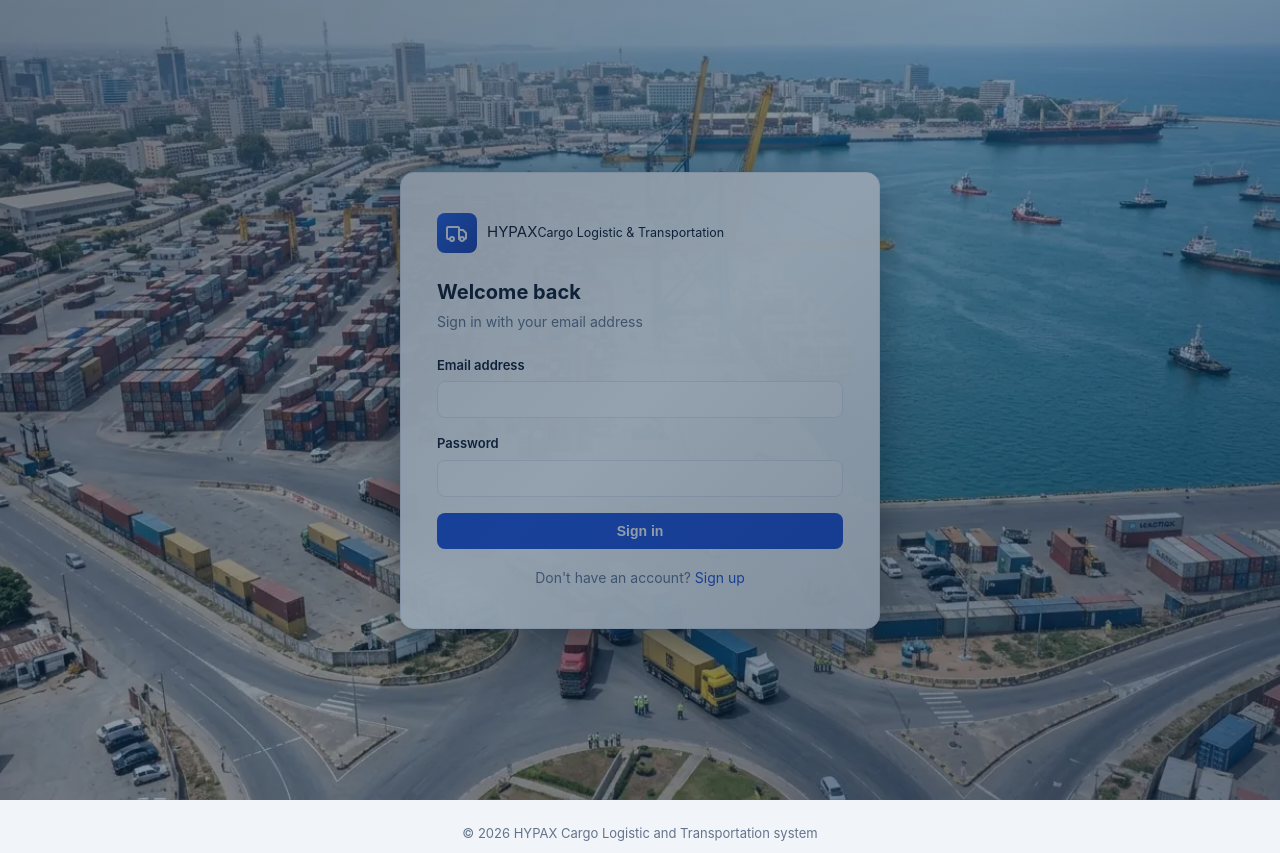
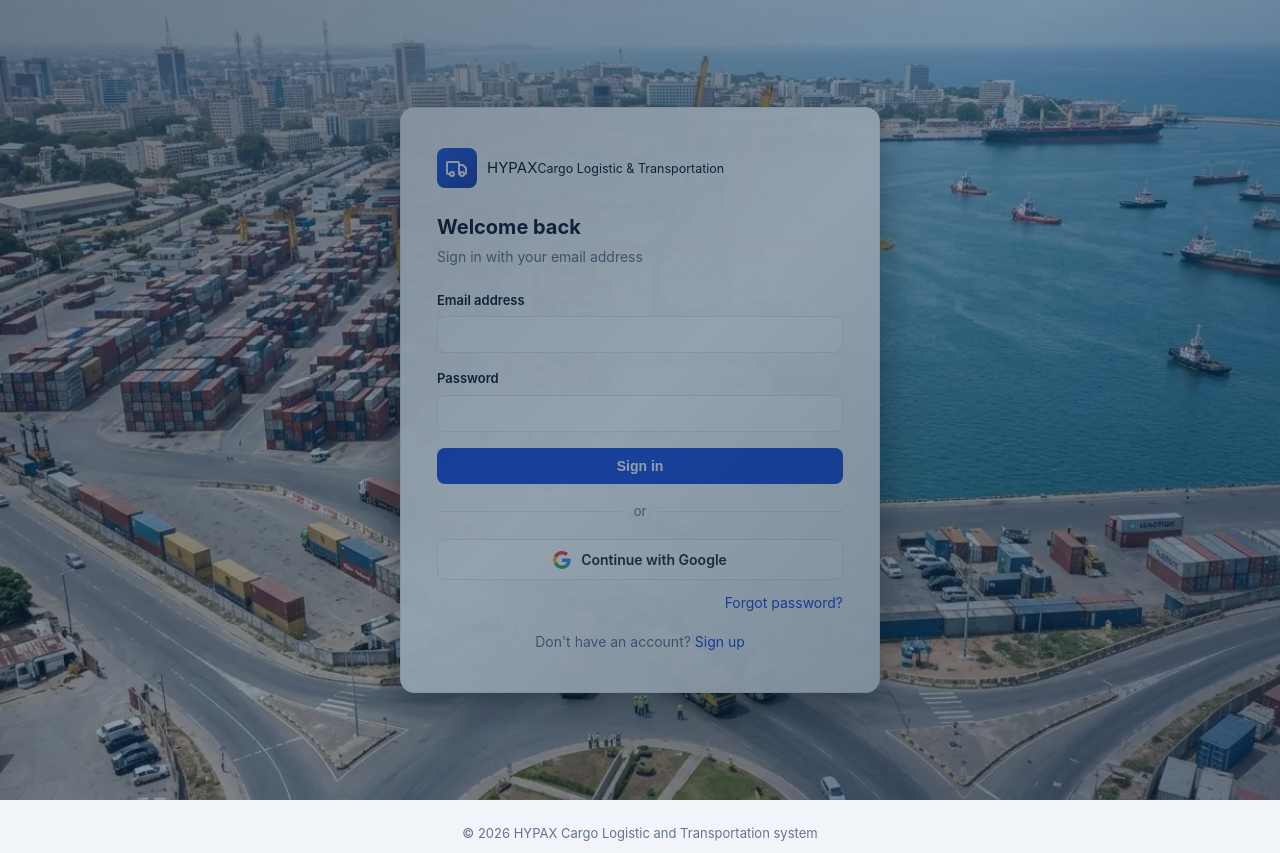
Before and after one commit to namatigi/logistic_platform, a Django app: page /accounts/login/ in a window 1280 px wide. Shown: the top 853 px of the page. Run offline with Django 5.2, Linux system fonts and the light colour scheme; parts of the project's set-up code (start-up, migrations or seed data) failed here and were passed over.

Commit message:
Add Continue with Google and password reset flow

```diff
--- a/static/css/hypax.css
+++ b/static/css/hypax.css
@@ -726,6 +726,46 @@ tr:hover td {
   margin-top: 18px;
 }
 
+.auth-divider {
+  display: flex;
+  align-items: center;
+  gap: 12px;
+  color: var(--muted);
+  font-size: 13px;
+  margin: 18px 0;
+}
+
+.auth-divider::before,
+.auth-divider::after {
+  content: '';
+  flex: 1;
+  height: 1px;
+  background: var(--border);
+}
+
+.btn-google {
+  display: inline-flex;
+  align-items: center;
+  justify-content: center;
+  gap: 10px;
+  background: #fff;
+  color: #1f2937;
+  border: 1px solid var(--border);
+  font-weight: 600;
+}
+
+.btn-google:hover {
+  background: #f8fafc;
+  border-color: #94a3b8;
+}
+
+.auth-inline-links {
+  display: flex;
+  justify-content: flex-end;
+  margin-top: 12px;
+  font-size: 14px;
+}
+
 /* ---------- Auth themed background ---------- */
 .auth-theme {
   position: relative;
--- a/templates/registration/login.html
+++ b/templates/registration/login.html
@@ -20,6 +20,12 @@
     <h1 class="auth-heading">Welcome back</h1>
     <p class="auth-sub">Sign in with your email address</p>
 
+    {% if messages %}
+      {% for message in messages %}
+        <div class="alert {{ message.tags }}">{{ message }}</div>
+      {% endfor %}
+    {% endif %}
+
     <div id="auth-app" data-url="{% url 'users:api_login' %}">
       {% verbatim %}
       <div v-cloak>
@@ -41,6 +47,22 @@
         </form>
       </div>
       {% endverbatim %}
+    </div>
+
+    <div class="auth-divider">or</div>
+
+    <a class="btn btn-google btn-block" href="{% url 'users:google_login' %}">
+      <svg width="18" height="18" viewBox="0 0 48 48" aria-hidden="true">
+        <path fill="#EA4335" d="M24 9.5c3.54 0 6.71 1.22 9.21 3.6l6.85-6.85C35.9 2.38 30.47 0 24 0 14.62 0 6.51 5.38 2.56 13.22l7.98 6.19C12.43 13.72 17.74 9.5 24 9.5z"/>
+        <path fill="#4285F4" d="M46.98 24.55c0-1.57-.15-3.09-.38-4.55H24v9.02h12.94c-.58 2.96-2.26 5.48-4.78 7.18l7.73 6c4.51-4.18 7.09-10.36 7.09-17.65z"/>
+        <path fill="#FBBC05" d="M10.53 28.59c-.48-1.45-.76-2.99-.76-4.59s.27-3.14.76-4.59l-7.98-6.19C.92 16.46 0 20.12 0 24c0 3.88.92 7.54 2.56 10.78l7.97-6.19z"/>
+        <path fill="#34A853" d="M24 48c6.48 0 11.93-2.13 15.89-5.81l-7.73-6c-2.15 1.45-4.92 2.3-8.16 2.3-6.26 0-11.57-4.22-13.47-9.91l-7.98 6.19C6.51 42.62 14.62 48 24 48z"/>
+      </svg>
+      <span>Continue with Google</span>
+    </a>
+
+    <div class="auth-inline-links">
+      <a href="{% url 'users:password_reset' %}">Forgot password?</a>
     </div>
 
     <p class="auth-footer">
--- /dev/null
+++ b/templates/registration/password_reset_subject.txt
@@ -0,0 +1 @@
+Reset your HYPAX password
--- a/users/urls.py
+++ b/users/urls.py
@@ -1,5 +1,6 @@
+from django.contrib.auth import views as auth_views
 from django.contrib.auth.views import LogoutView
-from django.urls import path
+from django.urls import path, reverse_lazy
 
 from . import views
 
@@ -7,8 +8,26 @@ app_name = 'users'
 
 urlpatterns = [
     path('login/', views.email_login, name='login'),
+    path('google/login/', views.google_login, name='google_login'),
+    path('google/callback/', views.google_callback, name='google_callback'),
     path('signup/', views.signup, name='signup'),
     path('logout/', LogoutView.as_view(), name='logout'),
+    path('password-reset/', auth_views.PasswordResetView.as_view(
+        template_name='registration/password_reset_form.html',
+        email_template_name='registration/password_reset_email.html',
+        subject_template_name='registration/password_reset_subject.txt',
+        success_url=reverse_lazy('users:password_reset_done'),
+    ), name='password_reset'),
+    path('password-reset/done/', auth_views.PasswordResetDoneView.as_view(
+        template_name='registration/password_reset_done.html',
+    ), name='password_reset_done'),
+    path('reset/<uidb64>/<token>/', auth_views.PasswordResetConfirmView.as_view(
+        template_name='registration/password_reset_confirm.html',
+        success_url=reverse_lazy('users:password_reset_complete'),
+    ), name='password_reset_confirm'),
+    path('reset/done/', auth_views.PasswordResetCompleteView.as_view(
+        template_name='registration/password_reset_complete.html',
+    ), name='password_reset_complete'),
     path('profile/', views.profile_view, name='profile'),
     path('admin/', views.admin_dashboard, name='admin_dashboard'),
     path('api/admin/dashboard/', views.api_admin_dashboard, name='api_admin_dashboard'),
--- a/users/views.py
+++ b/users/views.py
@@ -1,7 +1,9 @@
 import json
 import secrets
 from io import BytesIO
+from urllib.parse import urlencode
 
+import requests
 from PIL import Image, ImageOps
 from django.conf import settings
 from django.contrib import messages
@@ -14,6 +16,7 @@ from django.db.models import Count, Q, Sum
 from django.http import Http404, JsonResponse
 from django.shortcuts import redirect, render
 from django.utils import timezone
+from django.utils.crypto import get_random_string
 from django.views.decorators.http import require_POST
 from django.views.decorators.csrf import ensure_csrf_cookie
 
@@ -62,6 +65,82 @@ class EmailLoginView(LoginView):
 
 
 email_login = ensure_csrf_cookie(EmailLoginView.as_view())
+
+
+GOOGLE_AUTH_URL = 'https://accounts.google.com/o/oauth2/v2/auth'
+GOOGLE_TOKEN_URL = 'https://oauth2.googleapis.com/token'
+GOOGLE_TOKENINFO_URL = 'https://oauth2.googleapis.com/tokeninfo'
+
+
+def google_login(request):
+    client_id = getattr(settings, 'GOOGLE_CLIENT_ID', '')
+    if not client_id:
+        messages.error(request, 'Sign in with Google is not configured yet. Please use your email instead.')
+        return redirect('users:login')
+    state = get_random_string(32)
+    request.session['google_oauth_state'] = state
+    redirect_uri = request.build_absolute_uri(reverse('users:google_callback'))
+    params = {
+        'client_id': client_id,
+        'redirect_uri': redirect_uri,
+        'response_type': 'code',
+        'scope': 'openid email profile',
+        'access_type': 'online',
+        'state': state,
+        'prompt': 'select_account',
+    }
+    return redirect(GOOGLE_AUTH_URL + '?' + urlencode(params))
+
+
+def google_callback(request):
+    state = request.GET.get('state')
+    session_state = request.session.pop('google_oauth_state', None)
+    if not state or state != session_state:
+        messages.error(request, 'Google sign-in failed: the request could not be verified. Please try again.')
+        return redirect('users:login')
+    if request.GET.get('error') or not request.GET.get('code'):
+        messages.error(request, 'Google sign-in was cancelled or failed. Please try again.')
+        return redirect('users:login')
+    redirect_uri = request.build_absolute_uri(reverse('users:google_callback'))
+    data = {
+        'code': request.GET['code'],
+        'client_id': getattr(settings, 'GOOGLE_CLIENT_ID', ''),
+        'client_secret': getattr(settings, 'GOOGLE_CLIENT_SECRET', ''),
+        'redirect_uri': redirect_uri,
+        'grant_type': 'authorization_code',
+    }
+    try:
+        token = requests.post(GOOGLE_TOKEN_URL, data=data, timeout=15).json()
+    except requests.RequestException:
+        messages.error(request, 'Google sign-in failed: could not reach Google. Please try again.')
+        return redirect('users:login')
+    id_token = token.get('id_token')
+    if not id_token:
+        messages.error(request, 'Google sign-in failed. Please try again.')
+        return redirect('users:login')
+    try:
+        info = requests.get(GOOGLE_TOKENINFO_URL, params={'id_token': id_token}, timeout=15).json()
+    except requests.RequestException:
+        messages.error(request, 'Google sign-in failed: could not verify your identity. Please try again.')
+        return redirect('users:login')
+    email = (info.get('email') or '').strip().lower()
+    if not email:
+        messages.error(request, 'Google sign-in failed: your Google account has no email address.')
+        return redirect('users:login')
+    user = CustomUser.objects.filter(email__iexact=email).first()
+    if user is None:
+        user = CustomUser.objects.create_user(
+            email=email,
+            password=None,
+            first_name=(info.get('given_name') or '').strip()[:150],
+            last_name=(info.get('family_name') or '').strip()[:150],
+        )
+    if not user.is_active:
+        messages.error(request, 'This account is disabled.')
+        return redirect('users:login')
+    user.backend = 'django.contrib.auth.backends.ModelBackend'
+    login(request, user)
+    return redirect(_default_landing_url(user))
 
 
 @ensure_csrf_cookie
```
Also changed, not shown: DjangoProject/settings.py (+7 -0 lines), templates/registration/password_reset_complete.html (added, +26 -0 lines), templates/registration/password_reset_confirm.html (added, +52 -0 lines), templates/registration/password_reset_done.html (added, +31 -0 lines), templates/registration/password_reset_email.html (added, +11 -0 lines), templates/registration/password_reset_form.html (added, +44 -0 lines), templates/registration/signup.html (+11 -0 lines), users/tests.py (+44 -0 lines).
